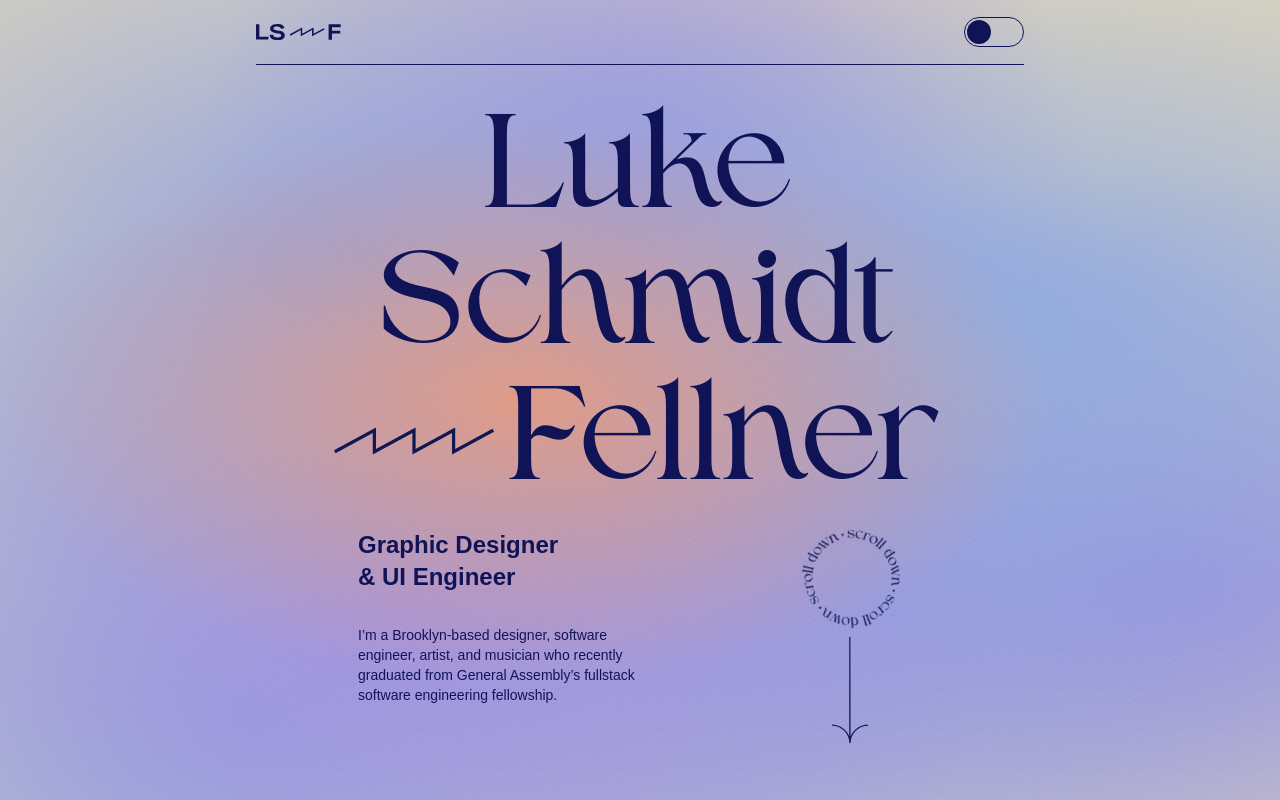
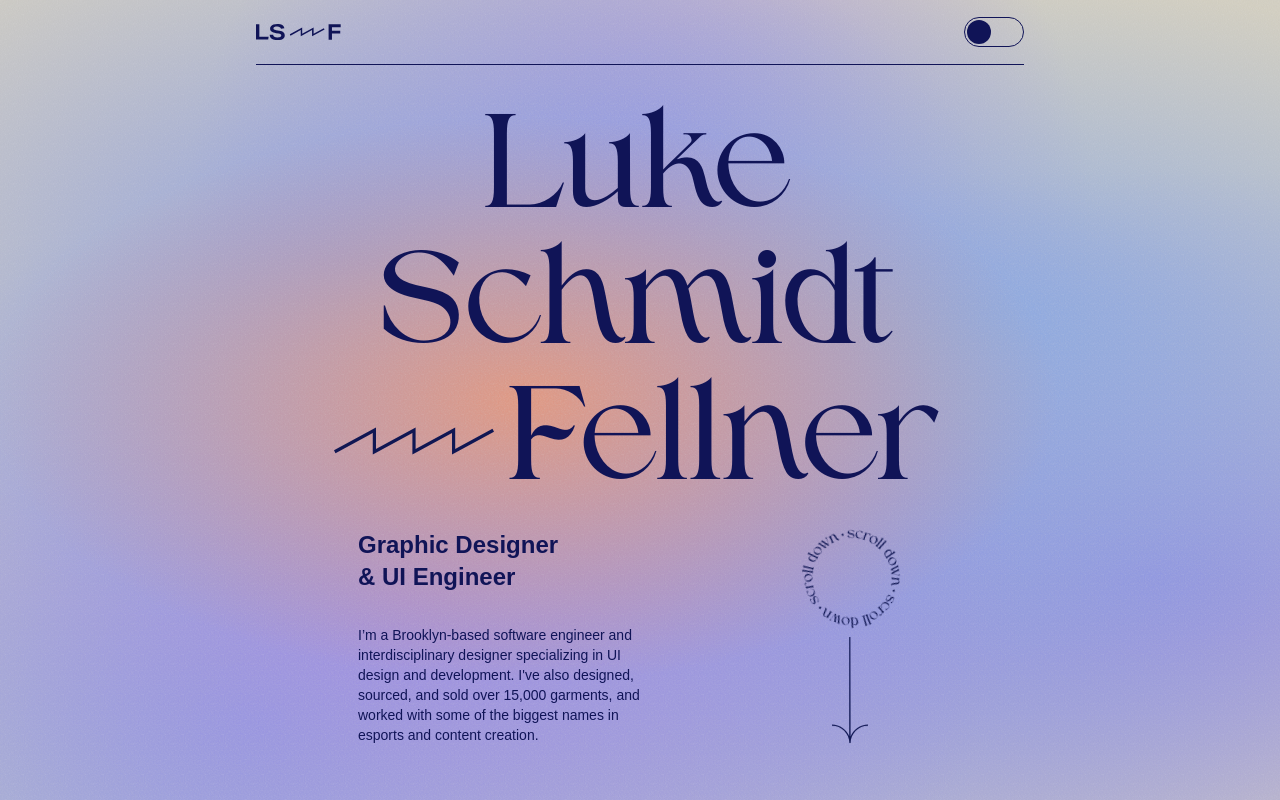
Before and after one commit to lschmidtfellner/portfolio-2023, a React (Create React App) app: page / in a window 1280 px wide. Shown: the top 800 px of the page. Built offline with nearby package versions, Linux system fonts and the light colour scheme; the HTML template or start-up script is replaced by a standard one; a web font is replaced by a local one.

Commit message:
updated landing description

```diff
--- a/src/pages/Landing.js
+++ b/src/pages/Landing.js
@@ -108,9 +108,9 @@ function Landing({ modeToggle, pColor, handleNavigation }) {
                     <h2>& UI Engineer</h2>
                   </div>
                   <p className="pt-8 text-xs sm:text-sm text-left font-aktiv w-40 sm:w-72 ">
-                    I’m a Brooklyn-based designer, software engineer, artist,
-                    and musician who recently graduated from General Assembly’s
-                    fullstack software engineering fellowship.
+                    I’m a Brooklyn-based software engineer and interdisciplinary designer specializing in UI design and development.
+                    I've also designed, sourced, and sold over 15,000 garments, and worked with some of the biggest names
+                    in esports and content creation.
                   </p>
                 </div>
                 <div className="flex flex-col mr-6 items-center justify-center">
```
